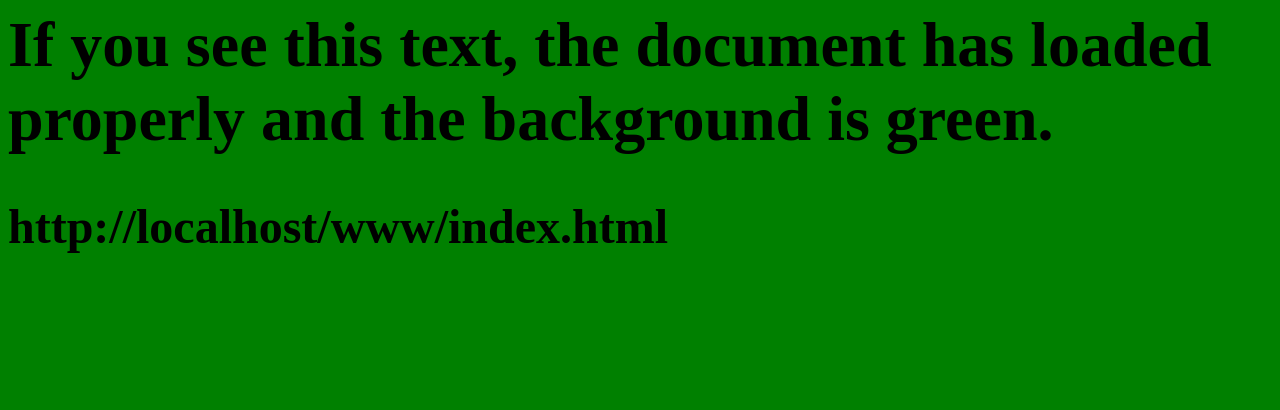
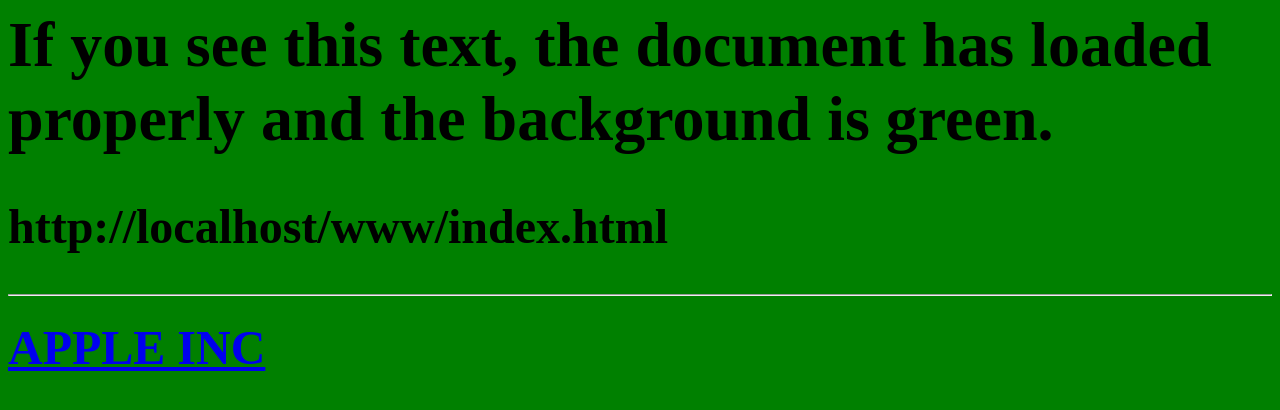
Before and after one commit to mbackschat/WKWebViewFIleUrlTest, a plain HTML site: page www/index.html in a window 1280 px wide. Drawn offline with Linux system fonts and the light colour scheme.

Commit message:
Added webView:decidePolicyForNavigationAction:decisionHandler: handler (WKNavigationDelegate) to demonstrate interception of links.

```diff
--- a/www/index.html
+++ b/www/index.html
@@ -8,5 +8,7 @@ If you see this text, the document has loaded properly and the background is gre
 <script>
     document.getElementById('location').innerHTML = document.location;
 </script>
+<hr />
+<a href="http://apple.com">APPLE INC</a>
 </body>
 </html>
```
Also changed, not shown: 1 other file.
